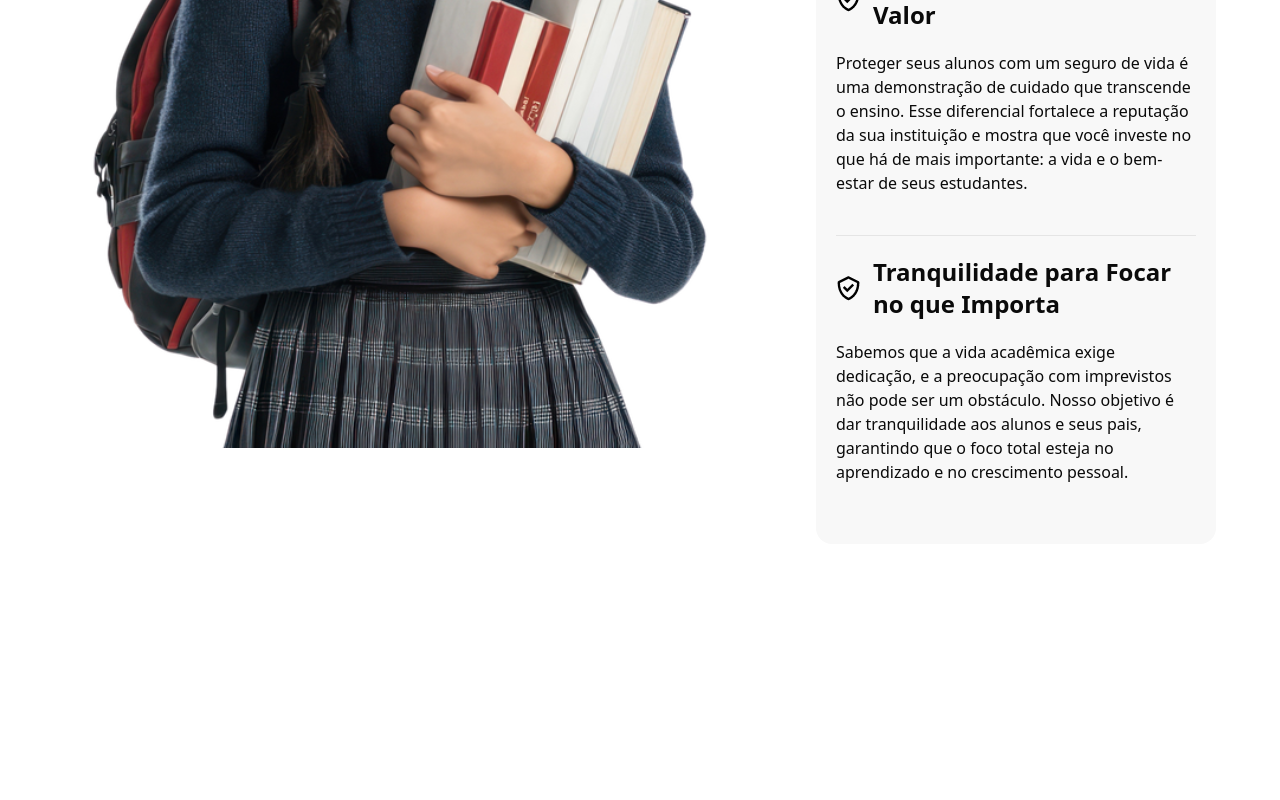
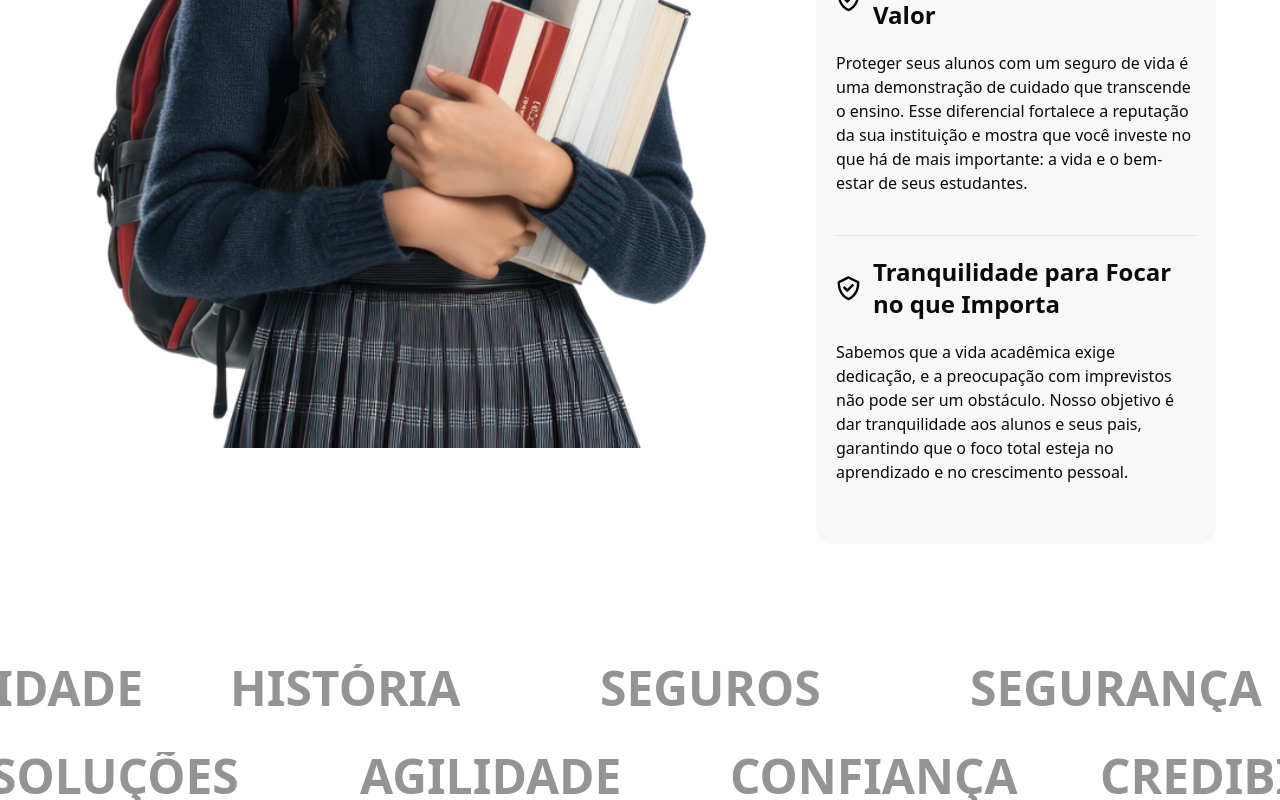
Before and after one commit to oDaviBelo/SerReal, a Next.js app: page / in a window 1280 px wide. Shown: the part 1850-2650 px from the top of the page. Before the commit the page ends 2394 px from the top, so only its background shows below. Built offline with nearby package versions, Linux system fonts and the light colour scheme.

Commit message:
feat/slideMission: full slideMission section

```diff
--- a/package.json
+++ b/package.json
@@ -14,6 +14,7 @@
     "@radix-ui/react-slot": "^1.2.3",
     "class-variance-authority": "^0.7.1",
     "clsx": "^2.1.1",
+    "keen-slider": "^6.8.6",
     "lucide-react": "^0.540.0",
     "next": "15.5.0",
     "react": "19.1.0",
--- a/src/app/page.tsx
+++ b/src/app/page.tsx
@@ -2,6 +2,7 @@ import { Header } from '@/components/templates/Header/Header'
 import { Hero } from '@/components/templates/Hero/Hero'
 import { Mission } from '@/components/templates/Mission/Mission'
 import { Solutions } from '@/components/templates/Solutions/Solutions'
+import { SlideMission } from '@/components/templates/SlideMission/SlideMission'
 export default function Home() {
   return (
     <>
@@ -9,6 +10,7 @@ export default function Home() {
       <Hero />
       <Mission />
       <Solutions />
+      <SlideMission />
     </>
   )
 }
--- /dev/null
+++ b/src/components/atoms/SlideMissionModel.tsx
@@ -0,0 +1,72 @@
+'use client'
+import * as React from 'react'
+import { useKeenSlider } from 'keen-slider/react'
+import 'keen-slider/keen-slider.min.css'
+
+const animation = { duration: 10000, easing: (t: number) => t }
+export type SlideProps = {
+  isRtl: boolean
+  slide1: string
+  slide2: string
+  slide3: string
+  slide4: string
+}
+
+export const SlideMissionModel = ({
+  isRtl,
+  slide1,
+  slide2,
+  slide3,
+  slide4,
+}: SlideProps) => {
+  const [sliderRef] = useKeenSlider<HTMLDivElement>({
+    loop: true,
+    rtl: isRtl,
+
+    renderMode: 'performance',
+    drag: false,
+    created(s) {
+      s.moveToIdx(4, true, animation)
+    },
+    updated(s) {
+      s.moveToIdx(s.track.details.abs + 4, true, animation)
+    },
+    animationEnded(s) {
+      s.moveToIdx(s.track.details.abs + 4, true, animation)
+    },
+    breakpoints: {
+      '(min-width:0px)': {
+        slides: { perView: 'auto', spacing: 50 },
+      },
+    },
+  })
+  return (
+    <section
+      ref={sliderRef}
+      className="keen-slider justify-center items-center mt-5 lg:mt-10"
+    >
+      <div className="keen-slider__slide number-slide1">
+        <h3 className="text-[10px] min-[374px]:text-[12px] sm:text-[16px] md:text-2xl lg:text-3xl xl:text-5xl text-[#949494] font-bold">
+          {slide1}
+        </h3>
+      </div>
+      <div className="keen-slider__slide number-slide2">
+        <h3 className="text-[10px] min-[374px]:text-[12px] sm:text-[16px] md:text-2xl lg:text-3xl xl:text-5xl text-[#949494] font-bold">
+          {slide2}
+        </h3>
+      </div>
+      <div className="keen-slider__slide number-slide3">
+        <h3 className="text-[10px] min-[374px]:text-[12px] sm:text-[16px] md:text-2xl lg:text-3xl xl:text-5xl text-[#949494] font-bold">
+          {slide3}
+        </h3>
+      </div>
+      <div className="keen-slider__slide number-slide4">
+        <h3 className="text-[10px] min-[374px]:text-[12px] sm:text-[16px] md:text-2xl lg:text-3xl xl:text-5xl text-[#949494] font-bold">
+          {slide4}
+        </h3>
+      </div>
+    </section>
+  )
+}
+
+export default SlideMissionModel
--- /dev/null
+++ b/src/components/templates/SlideMission/SlideMission.tsx
@@ -0,0 +1,25 @@
+'use client'
+import * as React from 'react'
+import SlideMissionModel from '@/components/atoms/SlideMissionModel'
+export const SlideMission = () => {
+  return (
+    <section className="mt-30">
+      <SlideMissionModel
+        isRtl={false}
+        slide1="SEGUROS"
+        slide2="SEGURANÇA"
+        slide3="QUALIDADE"
+        slide4="HISTÓRIA"
+      />
+      <SlideMissionModel
+        isRtl={true}
+        slide1="AGILIDADE"
+        slide2="SOLUÇÕES"
+        slide3="CREDIBILIDADE"
+        slide4="CONFIANÇA"
+      />
+    </section>
+  )
+}
+
+export default SlideMission
```
Also changed, not shown: src/app/globals.css (line endings or trailing spaces), 1 other file (tests, documents, lock files or other folders).
